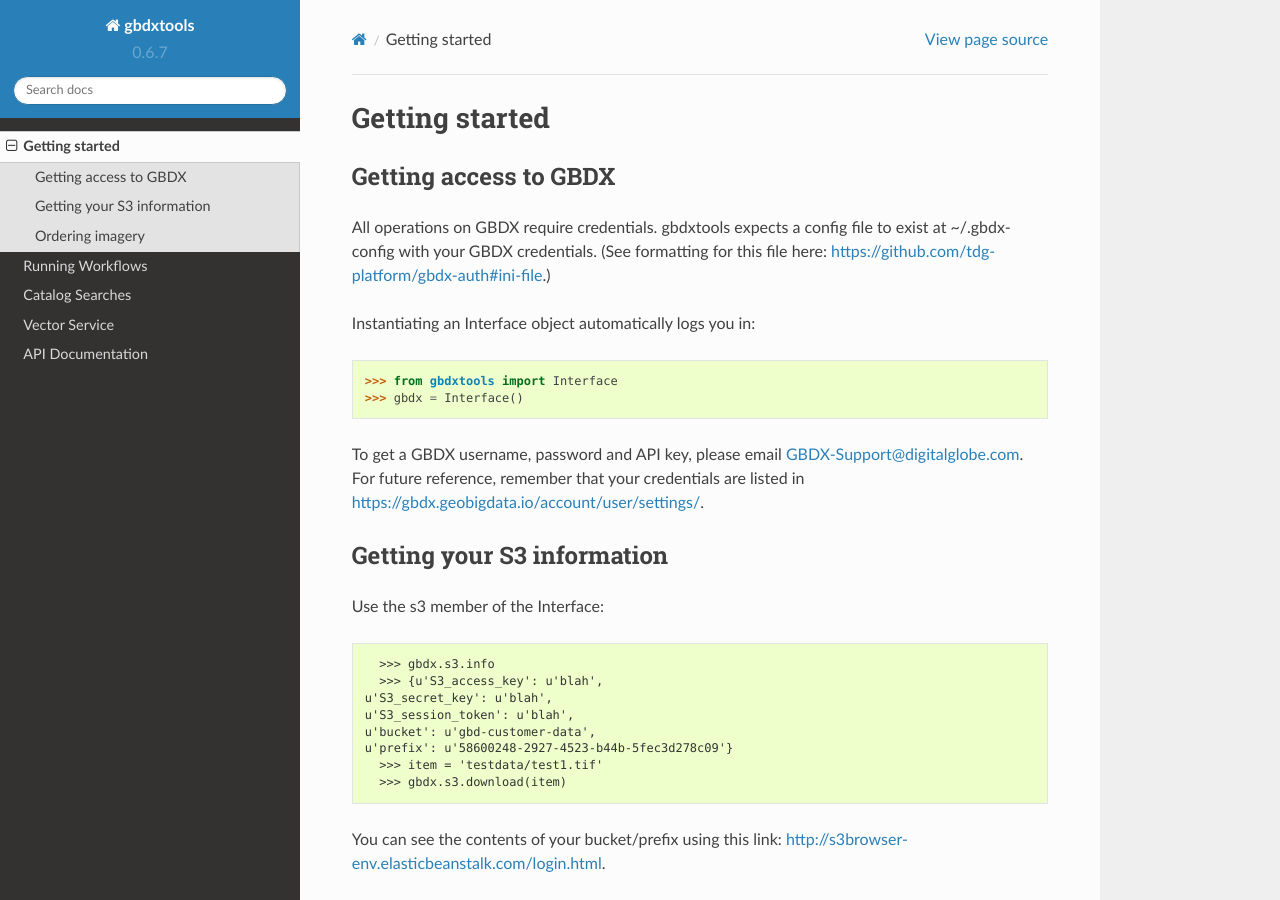
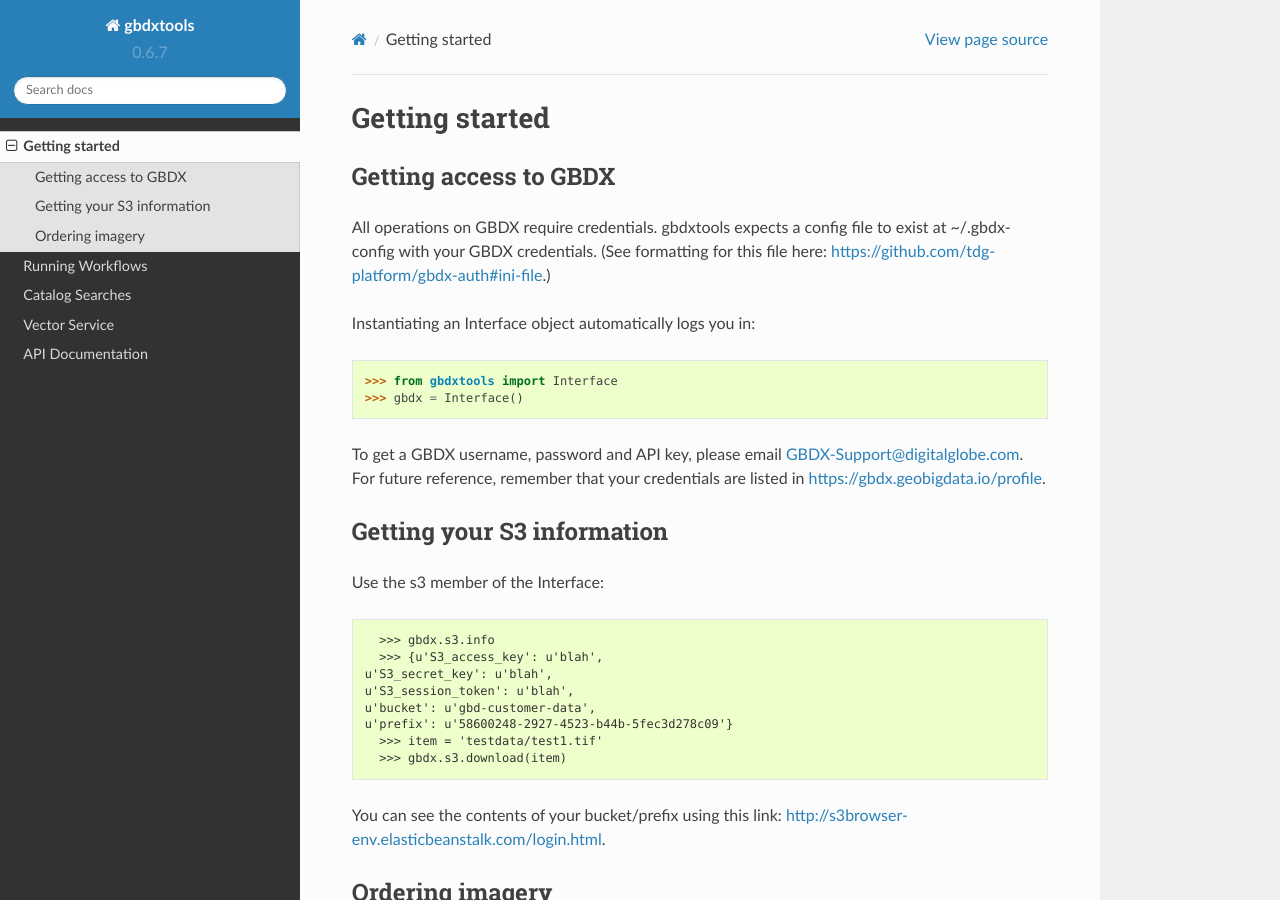
Before and after one commit to DigitalGlobe/gbdxtools, a Sphinx documentation site: the page built from docs/user_guide.rst, in a window 1280 px wide and 900 px high. Built offline with Sphinx 7.4.7 and the Read the Docs theme 2.0.0, drawn with Linux system fonts in a browser that asks for light colours; some of the changed lines change nothing that is shown.

Commit message:
Updated link to user profile.

```diff
--- a/docs/user_guide.rst
+++ b/docs/user_guide.rst
@@ -16,7 +16,7 @@
    >>> gbdx = Interface()
 
 To get a GBDX username, password and API key, please email GBDX-Support@digitalglobe.com.
-For future reference, remember that your credentials are listed in https://gbdx.geobigdata.io/account/user/settings/.
+For future reference, remember that your credentials are listed in https://gbdx.geobigdata.io/profile.
 
 
 Getting your S3 information
```
